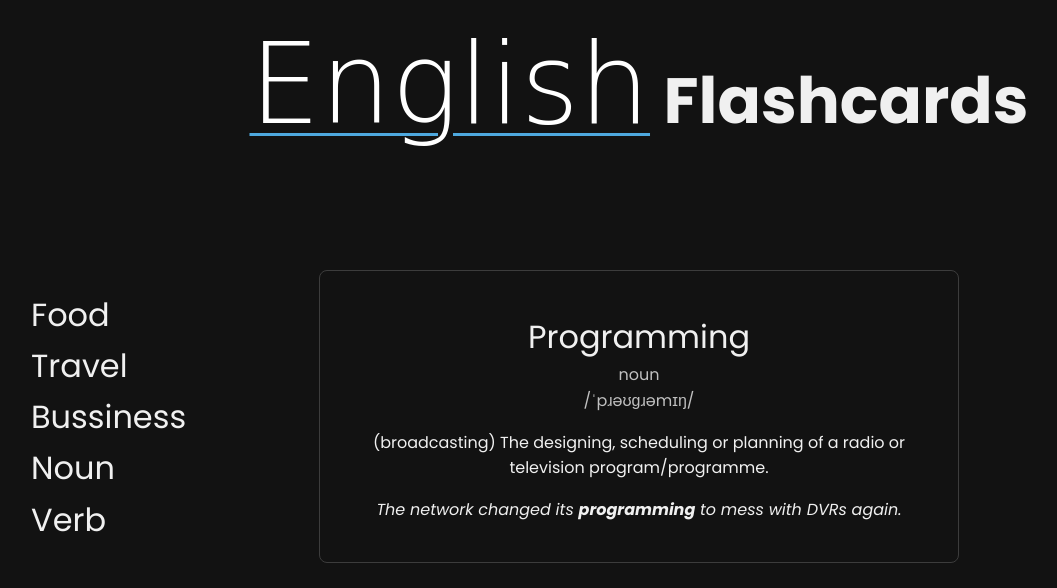
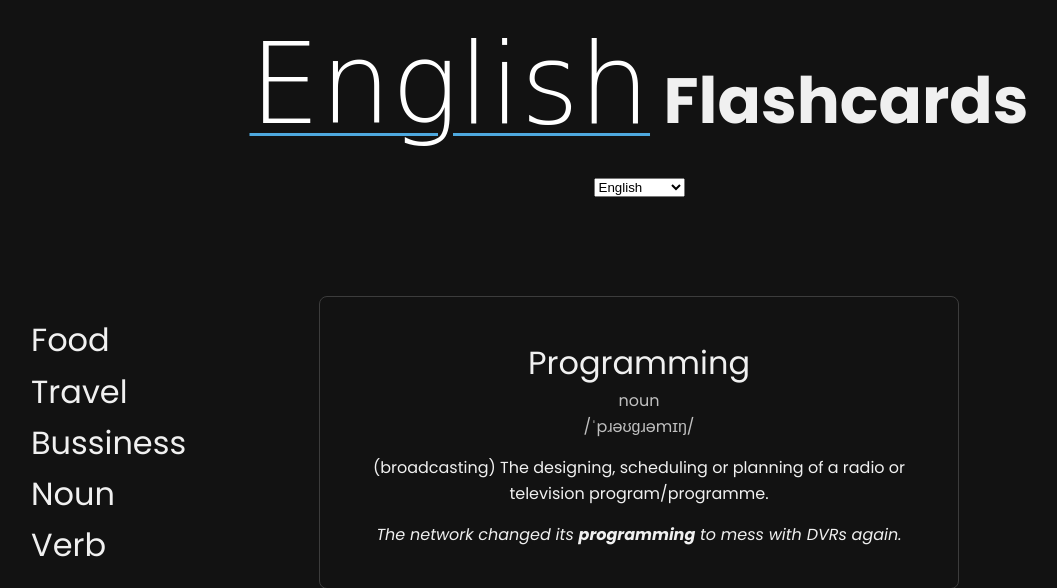
Before and after one commit to Hadevsh/Glossful, a Flask app: page /flashcards in a window 1280 px wide. Shown: the part 65-653 px from the top of the page, without its empty margins (1-1058 px from the left). Run offline with Flask 3, Linux system fonts and the light colour scheme; some web fonts are replaced.

Commit message:
Add select for languages

```diff
--- a/app/templates/flashcards.html
+++ b/app/templates/flashcards.html
@@ -5,6 +5,14 @@
 
 {% block content %}
 <h1><span id="language">English</span> Flashcards</h1>
+<select name="language" id="lang-select" class="lang">
+    <!-- Generate dynamically -->
+    <!-- Placeholders: -->
+    <option value="en">English</option>
+    <option value="nl">Nederlands</option>
+    <option value="es">Español</option>
+    <option value="pl">Polski</option>
+</select>
 <div class="container">
     <div class="categories">
         <!-- Placeholders: -->
@@ -15,7 +23,7 @@
         <a>Verb</a>
     </div>
     <div class="card">
-        <!-- Generate dynamically -->
+        <!-- Generated dynamically -->
         <!-- Placeholders: -->
         <p class="word">Programming</p>
         <p class="type">noun</p>
```
